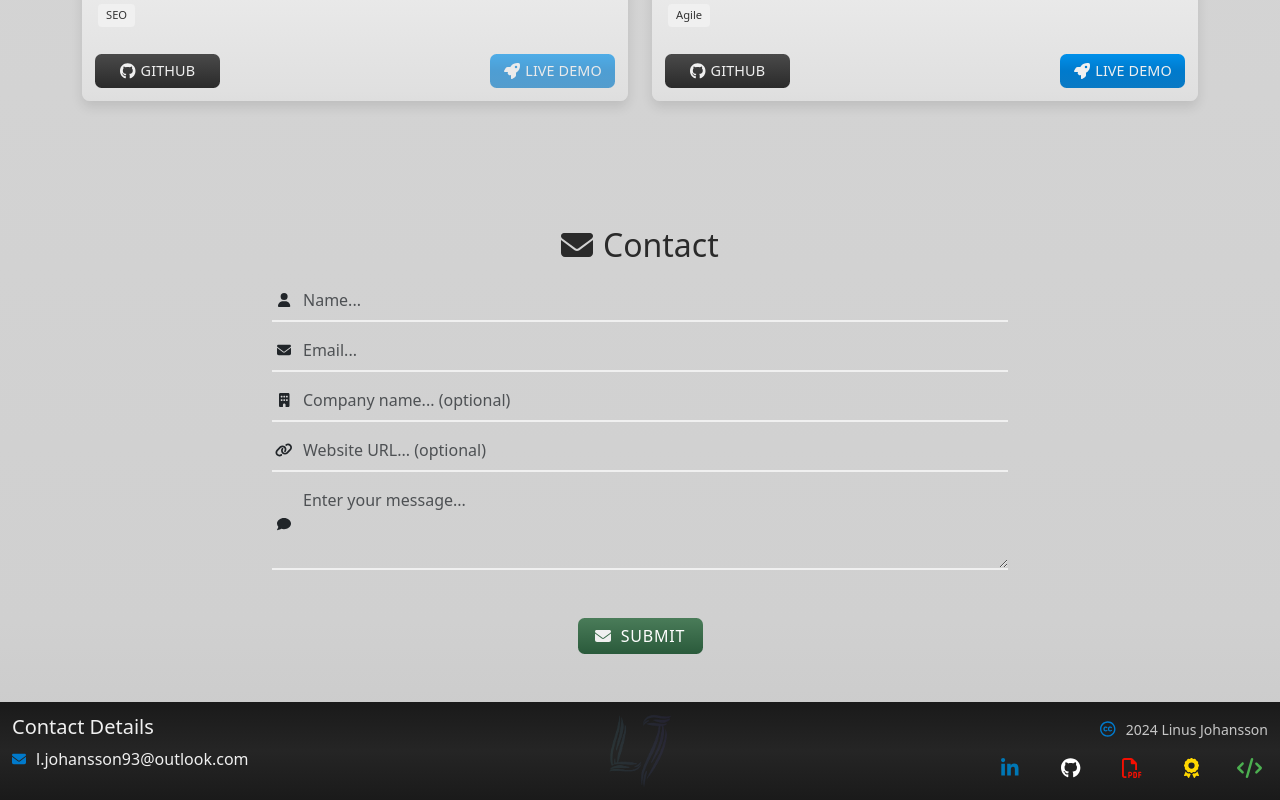
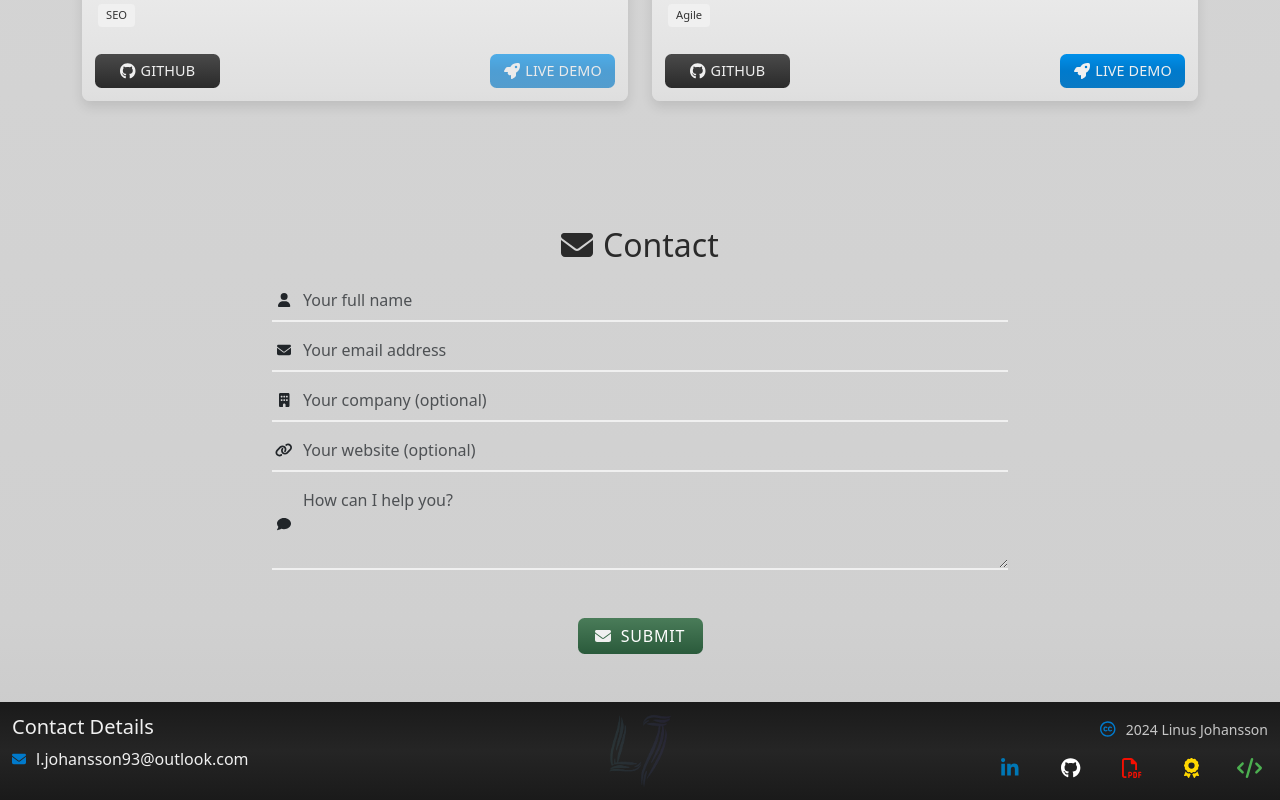
Before and after one commit to j0hanz/j0hanz-portfolio, a React (Create React App) app: page / in a window 1280 px wide. Shown: the part 3628-4428 px from the top of the page. Built offline with nearby package versions, Linux system fonts and the light colour scheme.

Commit message:
Update input placeholders and adjust form validation styles

```diff
--- a/src/components/ContactForm.js
+++ b/src/components/ContactForm.js
@@ -98,7 +98,7 @@ const ContactForm = () => {
                     type="text"
                     name="name"
                     className={styles.inputGroupControl}
-                    placeholder="Name..."
+                    placeholder="Your full name"
                     required
                     value={formData.name}
                     onChange={handleChange}
@@ -124,7 +124,7 @@ const ContactForm = () => {
                     type="email"
                     name="email"
                     className={styles.inputGroupControl}
-                    placeholder="Email..."
+                    placeholder="Your email address"
                     required
                     value={formData.email}
                     onChange={handleChange}
@@ -150,7 +150,7 @@ const ContactForm = () => {
                     type="text"
                     name="company"
                     className={styles.inputGroupControl}
-                    placeholder="Company name... (optional)"
+                    placeholder="Your company (optional)"
                     value={formData.company}
                     onChange={handleChange}
                   />
@@ -165,7 +165,7 @@ const ContactForm = () => {
                     type="url"
                     name="url"
                     className={styles.inputGroupControl}
-                    placeholder="Website URL... (optional)"
+                    placeholder="Your website (optional)"
                     value={formData.url}
                     onChange={handleChange}
                   />
@@ -181,7 +181,7 @@ const ContactForm = () => {
                     name="message"
                     className={styles.inputGroupControl}
                     rows={3}
-                    placeholder="Enter your message..."
+                    placeholder="How can I help you?"
                     required
                     value={formData.message}
                     onChange={handleChange}
```
